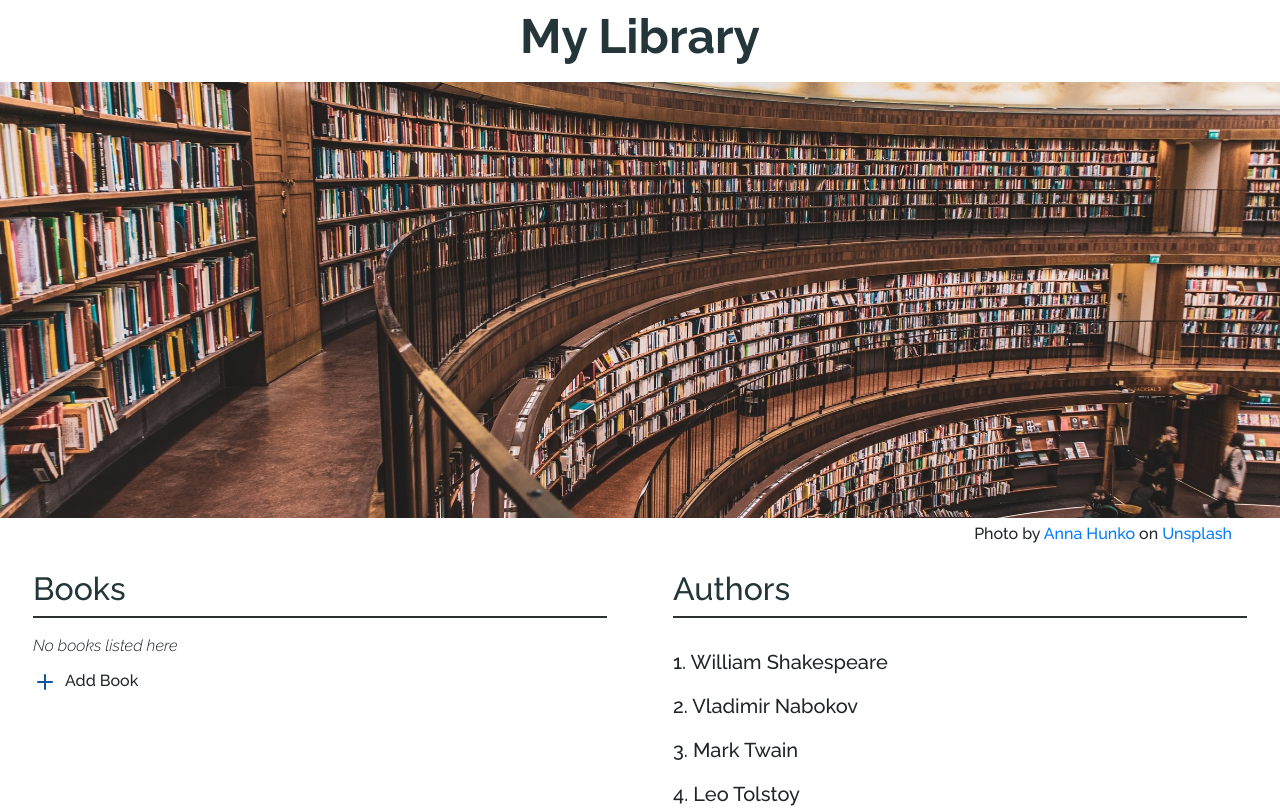
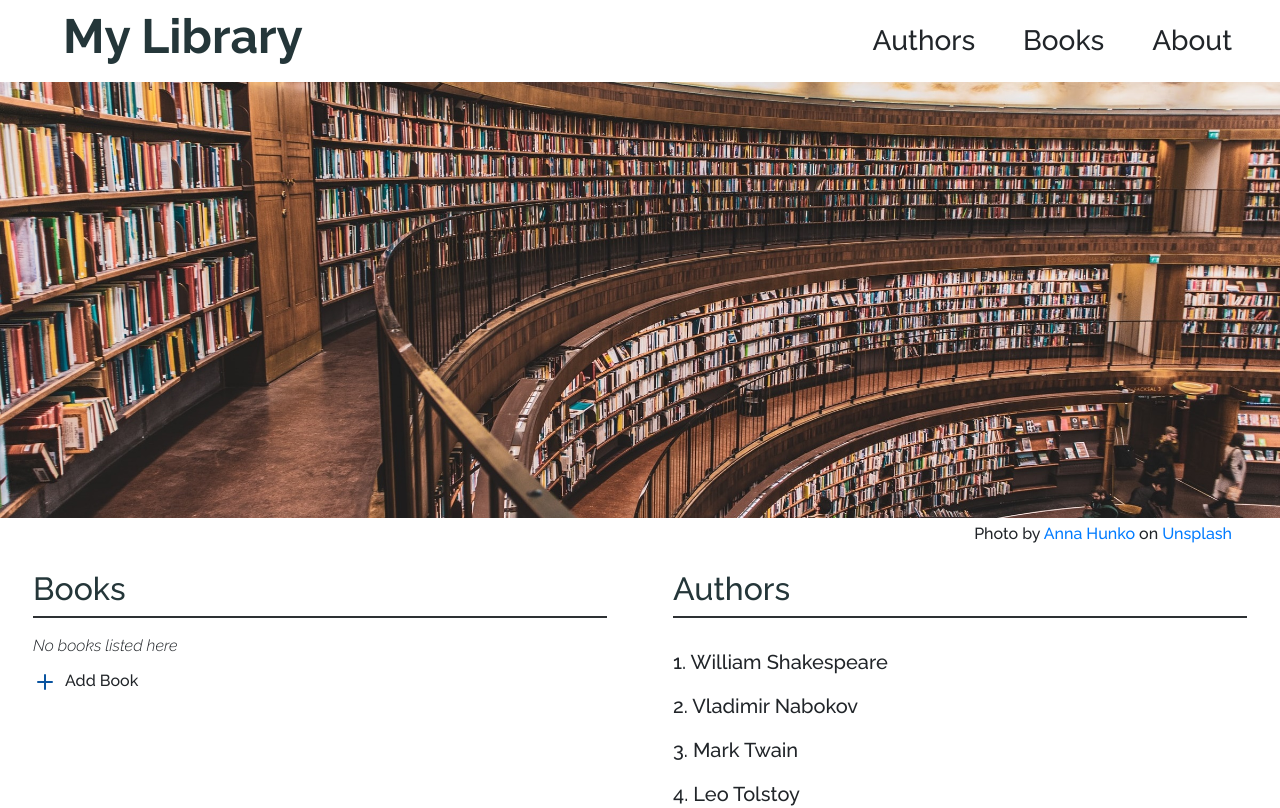
Before and after one commit to sriyabro/My-Library-App, a React (Create React App) app: page / in a window 1280 px wide. Shown: the top 808 px of the page. Built offline with nearby package versions, Linux system fonts and the light colour scheme; data requests are answered from the project's data file.

Commit message:
navbar added

```diff
--- a/src/ClientApp.tsx
+++ b/src/ClientApp.tsx
@@ -1,18 +1,17 @@
 import React from 'react';
 import {BrowserRouter as Router, Route, Switch} from "react-router-dom";
-import {Col, Container, Row} from "react-bootstrap";
+import {Container, Row} from "react-bootstrap";
 import HomePage from "./pages/HomePage";
 import BooksPage from "./pages/BooksPage";
 import AuthorsPage from "./pages/AuthorsPage";
+import HeaderNavBar from "./components/HeaderNavBar";
 
 const ClientApp: React.FC = () => {
   return (
     <Container fluid={true}>
-      <Row>
-        <Col xs={12} className='text-center my-2'>
-          <h1 className="header-nav">My Library</h1>
-        </Col>
-        <Router>
+      <Router>
+        <HeaderNavBar/>
+        <Row>
           <Switch>
             <Route path="/authors">
               <AuthorsPage/>
@@ -24,8 +23,8 @@ const ClientApp: React.FC = () => {
               <HomePage/>
             </Route>
           </Switch>
-        </Router>
-      </Row>
+        </Row>
+      </Router>
     </Container>
   );
 }
--- a/src/assets/styles/partials/_header_nav.scss
+++ b/src/assets/styles/partials/_header_nav.scss
@@ -1,7 +1,14 @@
 @import "variables";
 
-.header-nav {
+.header {
   font-weight: 700;
   font-size: 3em;
   color: $font-color;
 }
+
+.nav {
+  cursor: pointer;
+}
+.nav:hover {
+  color: #0A54A0;
+}
--- /dev/null
+++ b/src/components/HeaderNavBar.tsx
@@ -0,0 +1,28 @@
+import React from 'react';
+import {Col, Row} from "react-bootstrap";
+import {useHistory} from "react-router-dom";
+
+const HeaderNavBar: React.FC = () => {
+  const history = useHistory();
+
+  const handleNavClicked = (nav: string) => {
+    history.push(`/${nav}`);
+  }
+
+  return (
+    <React.Fragment>
+      <Row className="shadow">
+        <Col xs={6} className='my-2'>
+          <h1 className="header pl-5" onClick={() => history.push('/')}>My Library</h1>
+        </Col>
+        <Col xs={6} className='pr-5 d-flex justify-content-end align-items-center'>
+          <h3 className="nav ml-5" onClick={() => handleNavClicked('authors')}>Authors</h3>
+          <h3 className="nav ml-5" onClick={() => handleNavClicked('books')}>Books</h3>
+          <h3 className="nav ml-5" onClick={() => handleNavClicked('about')}>About</h3>
+        </Col>
+      </Row>
+    </React.Fragment>
+  );
+}
+
+export default HeaderNavBar;
```
